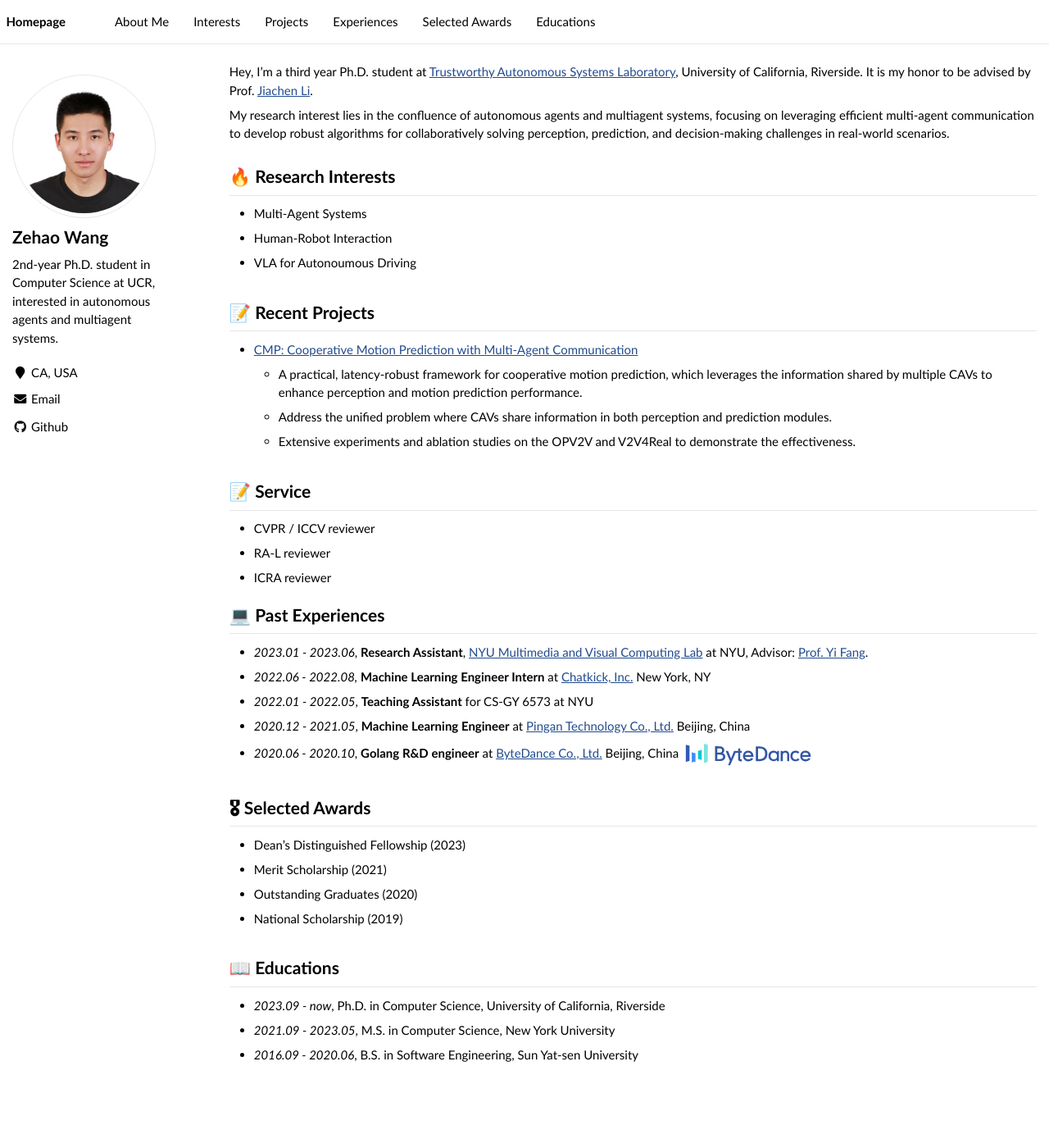
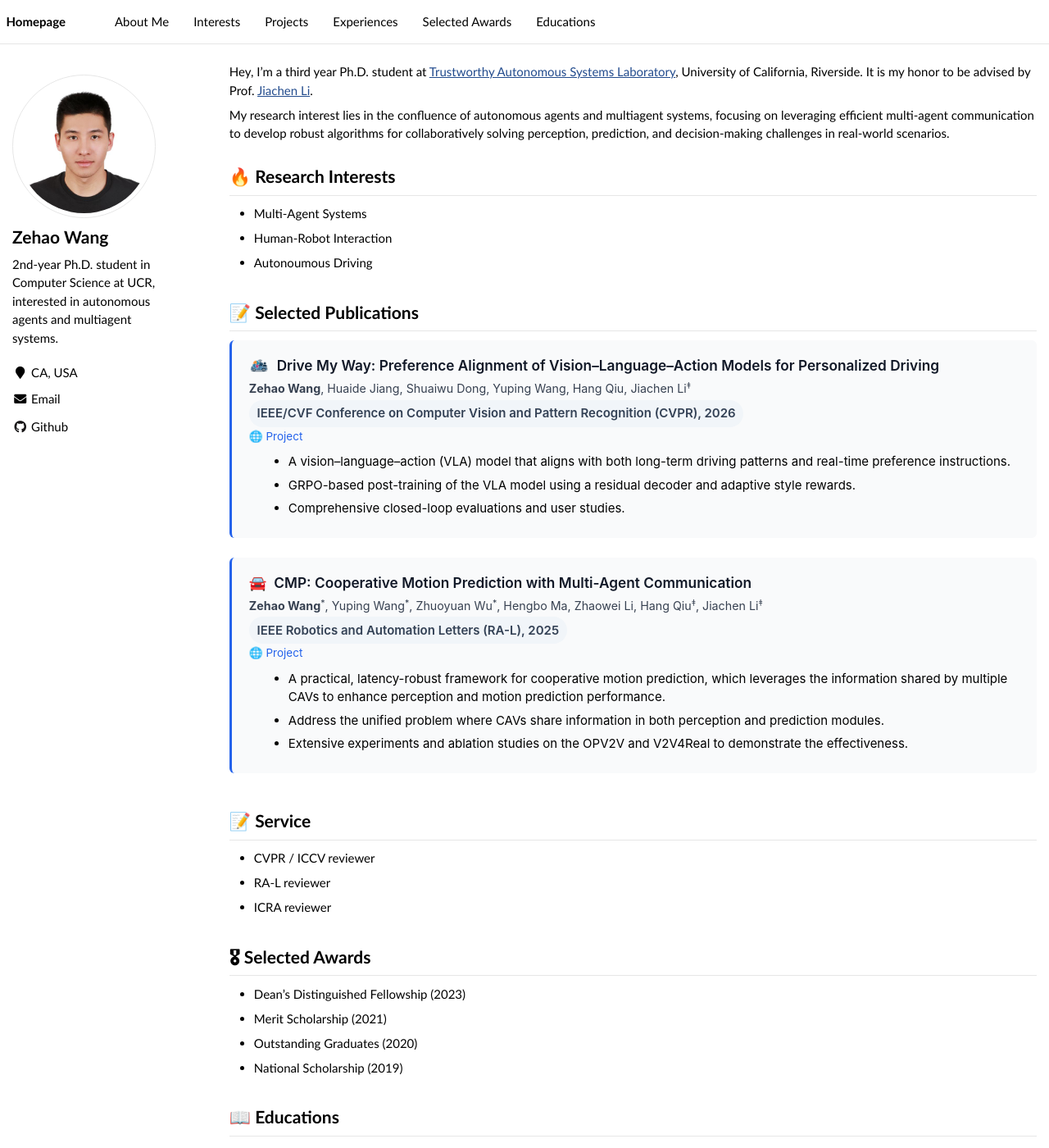
Before and after one commit to zehaowang983/zehaowang983.github.io, a Jekyll site: the page built from _pages/about.md, in a window 1280 px wide and 1400 px high. Shown: the whole window at 82% size. Built offline with Jekyll 4.4.1, drawn with Linux system fonts in a browser that asks for light colours.

Commit message:
update pub

```diff
--- a/Gemfile
+++ b/Gemfile
@@ -17,6 +17,7 @@ gem "github-pages", group: :jekyll_plugins
 # gem "jekyll"
 
 gem "wdm", "~> 0.1.0" if Gem.win_platform?
+gem "webrick", "~> 1.8"
 
 # If you have any plugins, put them here!
 group :jekyll_plugins do
--- a/_pages/about.md
+++ b/_pages/about.md
@@ -26,17 +26,147 @@ My research interest lies in the confluence of autonomous agents and multiagent
 
 - Multi-Agent Systems
 - Human-Robot Interaction
-- VLA for Autonoumous Driving
+- Autonoumous Driving
 
 <span class='anchor' id='projects'></span>
 
-# 📝 Recent Projects
 
-- [CMP: Cooperative Motion Prediction with Multi-Agent Communication](https://cmp-cooperative-prediction.github.io/)
+#  📝 Selected Publications
 
-  - A practical, latency-robust framework for cooperative motion prediction, which leverages the information shared by multiple CAVs to enhance perception and motion prediction performance.
-  - Address the unified problem where CAVs share information in both perception and prediction modules.
-  - Extensive experiments and ablation studies on the OPV2V and V2V4Real to demonstrate the effectiveness.
+<style>
+.publications {
+  max-width: 1000px;
+  margin: auto;
+  font-family: -apple-system, BlinkMacSystemFont, "Segoe UI", Roboto, sans-serif;
+}
+
+.pub {
+  padding: 1.2rem 1.4rem;
+  margin-bottom: 1.6rem;
+  border-left: 3px solid #2563eb;
+  background: #f9fafb;
+  border-radius: 6px;
+}
+
+.pub-title {
+  font-size: 1.15rem;
+  font-weight: 600;
+  margin-bottom: 0.3rem;
+}
+
+.pub-title a {
+  text-decoration: none;
+  color: #111827;
+}
+
+.pub-title a:hover {
+  text-decoration: underline;
+}
+
+.pub-authors {
+  font-size: 0.95rem;
+  color: #374151;
+  margin-bottom: 0.2rem;
+}
+
+.pub-venue {
+  font-size: 1.0rem;
+  font-style: italic;
+  color:rgb(13, 13, 13);
+  margin-bottom: 0.6rem;
+}
+
+.pub-links a {
+  margin-right: 0.8rem;
+  font-size: 0.9rem;
+  text-decoration: none;
+  color: #2563eb;
+}
+
+.pub-links a:hover {
+  text-decoration: underline;
+}
+
+.pub ul {
+  margin: 0.6rem 0 0 1.2rem;
+}
+
+.pub li {
+  margin-bottom: 0.4rem;
+}
+
+.pub-title {
+  display: flex;
+  align-items: center;
+  gap: 0.6rem;
+}
+
+.pub-logo {
+  height: 16px;
+  width: auto;
+}
+
+.venue {
+  display: inline-block;
+  padding: 0.3em 0.65em;
+  margin-right: 0.3em;
+  border-radius: 1000px;      /* pill shape */
+  font-size: 1.0rem;
+  font-weight: 600;
+  line-height: 1.6;
+  background-color: #f1f5f9; /* light neutral */
+  color: #334155;            /* slate */
+}
+
+</style>
+
+<div class="publications">
+
+  <div class="pub">
+    <div class="pub-title">
+      <img src="/assets/images/dmw_logo.png" class="pub-logo" alt="Drive My Way logo">
+      <a href="#">Drive My Way: Preference Alignment of Vision–Language–Action Models for Personalized Driving</a>
+    </div>
+
+    <div class="pub-authors">
+      <strong>Zehao Wang</strong>, Huaide Jiang, Shuaiwu Dong, Yuping Wang, Hang Qiu, Jiachen Li<sup>‡</sup>
+    </div>
+    <span class="venue">IEEE/CVF Conference on Computer Vision and Pattern Recognition (CVPR), 2026</span>
+    <div class="pub-links">
+      <a href="#">🌐 Project</a>
+    </div>
+    <ul>
+      <li>A vision–language–action (VLA) model that aligns with both long-term driving patterns and real-time preference instructions.</li>
+      <li>GRPO-based post-training of the VLA model using a residual decoder and adaptive style rewards.</li>
+      <li>Comprehensive closed-loop evaluations and user studies.</li>
+    </ul>
+
+  </div>
+
+  <div class="pub">
+    <div class="pub-title">
+      🚘 <a href="https://cmp-cooperative-prediction.github.io/">CMP: Cooperative Motion Prediction with Multi-Agent Communication</a>
+    </div>
+
+    <div class="pub-authors">
+      <strong>Zehao Wang</strong><sup>*</sup>, Yuping Wang<sup>*</sup>, Zhuoyuan Wu<sup>*</sup>, Hengbo Ma,
+      Zhaowei Li, Hang Qiu<sup>‡</sup>, Jiachen Li<sup>‡</sup>
+    </div>
+
+    <span class="venue">IEEE Robotics and Automation Letters (RA-L), 2025</span>
+
+    <div class="pub-links">
+      <a href="https://cmp-cooperative-prediction.github.io/">🌐 Project</a>
+    </div>
+
+    <ul>
+      <li>A practical, latency-robust framework for cooperative motion prediction, which leverages the information shared by multiple CAVs to enhance perception and motion prediction performance.</li>
+      <li>Address the unified problem where CAVs share information in both perception and prediction modules.</li>
+      <li>Extensive experiments and ablation studies on the OPV2V and V2V4Real to demonstrate the effectiveness.</li>
+    </ul>
+  </div>
+
+</div>
 
 <span class='anchor' id='experiences'></span>
 
@@ -46,13 +176,13 @@ My research interest lies in the confluence of autonomous agents and multiagent
 - RA-L reviewer
 - ICRA reviewer
 
-# 💻 Past Experiences
+<!-- # 💻 Past Experiences
 
 - *2023.01 - 2023.06*,   **Research Assistant**, [NYU Multimedia and Visual Computing Lab](http://mmvc.engineering.nyu.edu/) at NYU,  Advisor: [Prof. Yi Fang](https://engineering.nyu.edu/faculty/yi-fang).
 - *2022.06 - 2022.08,*   **Machine Learning Engineer Intern** at [Chatkick, Inc.](https://www.linkedin.com/in/daniel-j-b7037747/) New York, NY
 - *2022.01 - 2022.05*,   **Teaching Assistant** for CS-GY 6573 at NYU
 - *2020.12 - 2021.05*,   **Machine Learning Engineer** at [Pingan Technology Co., Ltd.](https://www.linkedin.com/company/ping-an-technology/) Beijing, China
-- *2020.06 - 2020.10*,   **Golang R&D engineer** at [ByteDance Co., Ltd.](https://www.linkedin.com/company/bytedance/) Beijing, China ![img](https://zehaowang983.github.io/images/bytedance.png)
+- *2020.06 - 2020.10*,   **Golang R&D engineer** at [ByteDance Co., Ltd.](https://www.linkedin.com/company/bytedance/) Beijing, China ![img](https://zehaowang983.github.io/images/bytedance.png) -->
 
 <span class='anchor' id='selected-awards'></span>
 
```
Also changed, not shown: Gemfile.lock, assets/images/dmw_logo.png (added).
